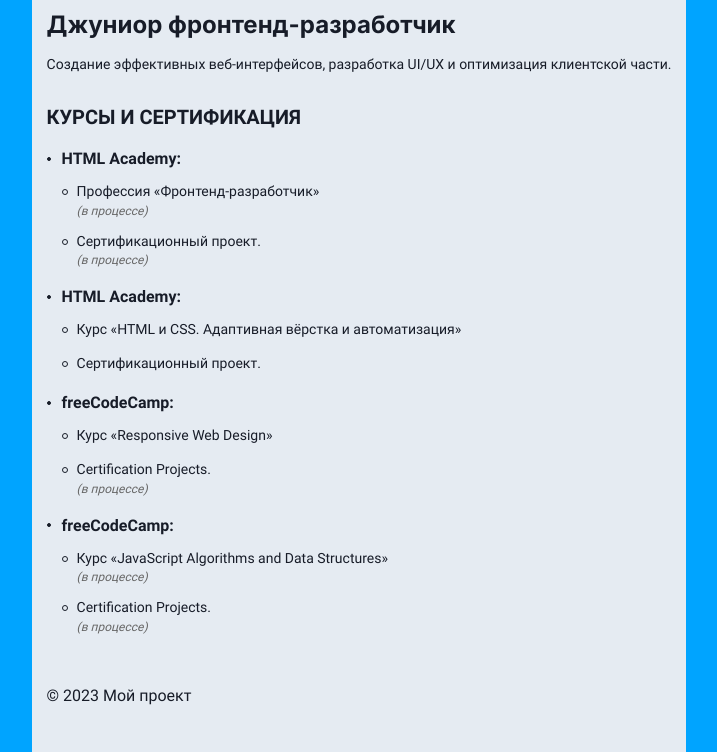
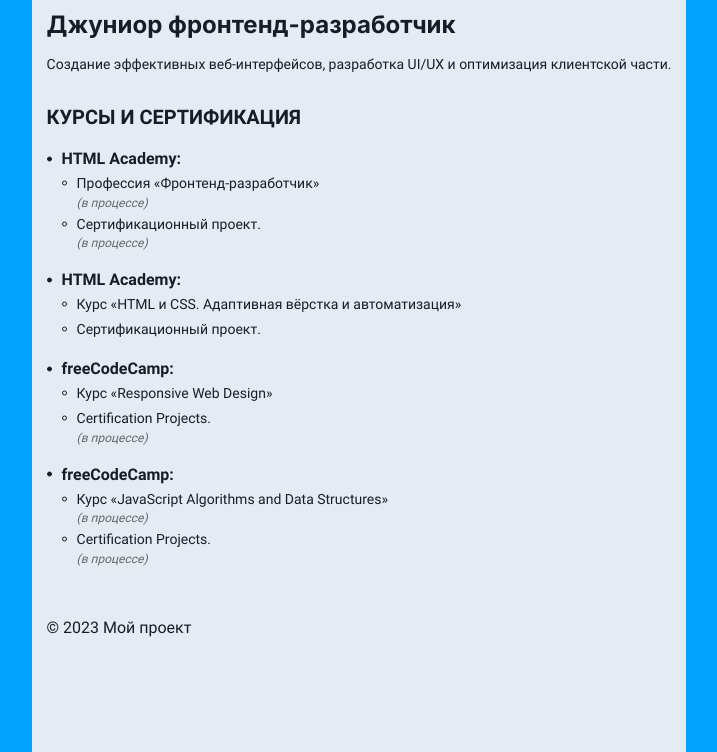
Before and after one commit to webdevandreev/main-portfolio, a website: page source/index.html in a window 1280 px wide. Shown: the part 48-800 px from the top of the page, without its empty margins (281-998 px from the left). Drawn offline with nearby package versions, Linux system fonts and the light colour scheme; files that its build step writes are made by us from their sources.

Commit message:
"Updated styles for course items: adjusted sizes and positions of icons and description margins."

```diff
--- a/source/styles/blocks/courses.scss
+++ b/source/styles/blocks/courses.scss
@@ -32,8 +32,8 @@
       left: -15px;
       top: 50%;
       transform: translateY(-50%);
-      width: 4px;
-      height: 4px;
+      width: 5px;
+      height: 5px;
       border-radius: 50%;
       background-color: currentColor;
       border: 1px solid currentColor;
@@ -43,6 +43,7 @@
   &__item-description {
     font-size: 14px;
     line-height: 1.4;
+    margin-top: 5px;
     margin-bottom: 2px;
     position: relative;
     padding-left: 15px;
@@ -51,10 +52,10 @@
       content: "";
       position: absolute;
       left: 0;
-      top: 10px;
+      top: 9px;
       transform: translateY(-50%);
-      width: 6px;
-      height: 6px;
+      width: 5px;
+      height: 5px;
       border-radius: 50%;
       background-color: $background-color;
       border: 1px solid currentColor;
```
